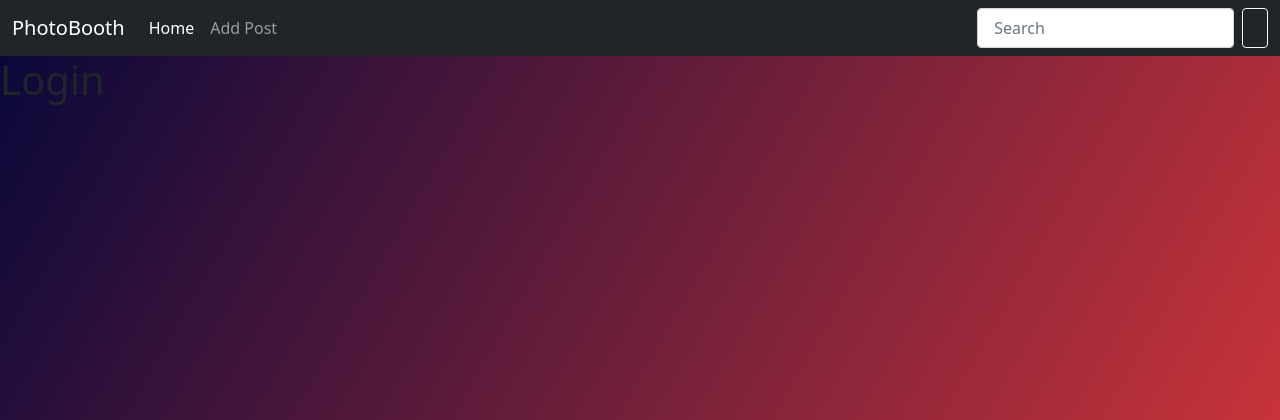
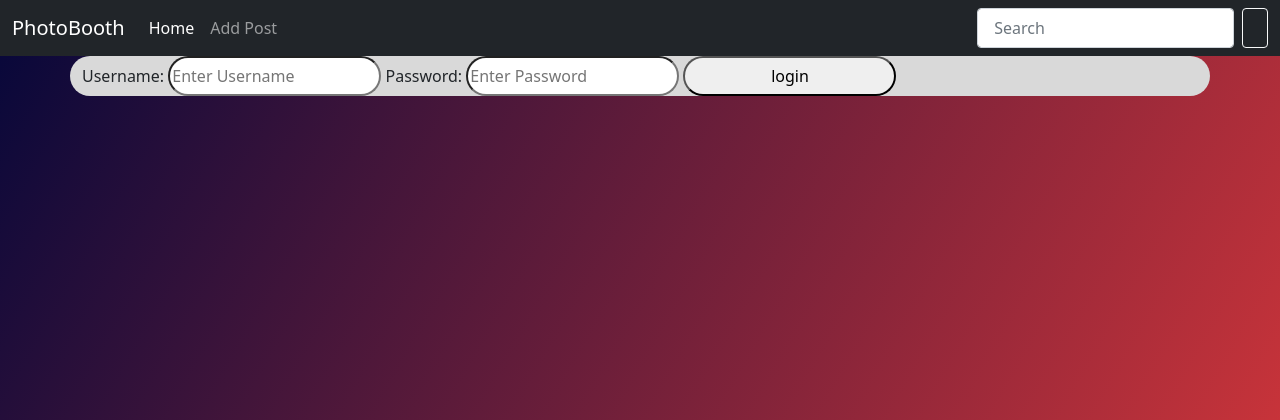
Before and after one commit to AdnanK1/photobooth, a Django app: page /login/ in a window 1280 px wide. Shown: the top 420 px of the page. Run offline with Django 4.2, Linux system fonts and the light colour scheme; some libraries are stand-ins or nearby versions.

Commit message:
templates:Made the login form

```diff
--- a/base/templates/login.html
+++ b/base/templates/login.html
@@ -1,4 +1,14 @@
 {% extends 'base.html' %}
 {% block content %}
-<h1>Login</h1>
+<div class="container">
+    <form action="" method="POST">
+        {% csrf_token %}
+        <label for="">Username:</label>
+        <input type="text" name="username" placeholder="Enter Username" />
+        <label for="">Password:</label>
+        <input type="password" name="password" placeholder="Enter Password">
+
+        <input type="submit" value="login">
+    </form>
+</div>
 {% endblock %}
```
